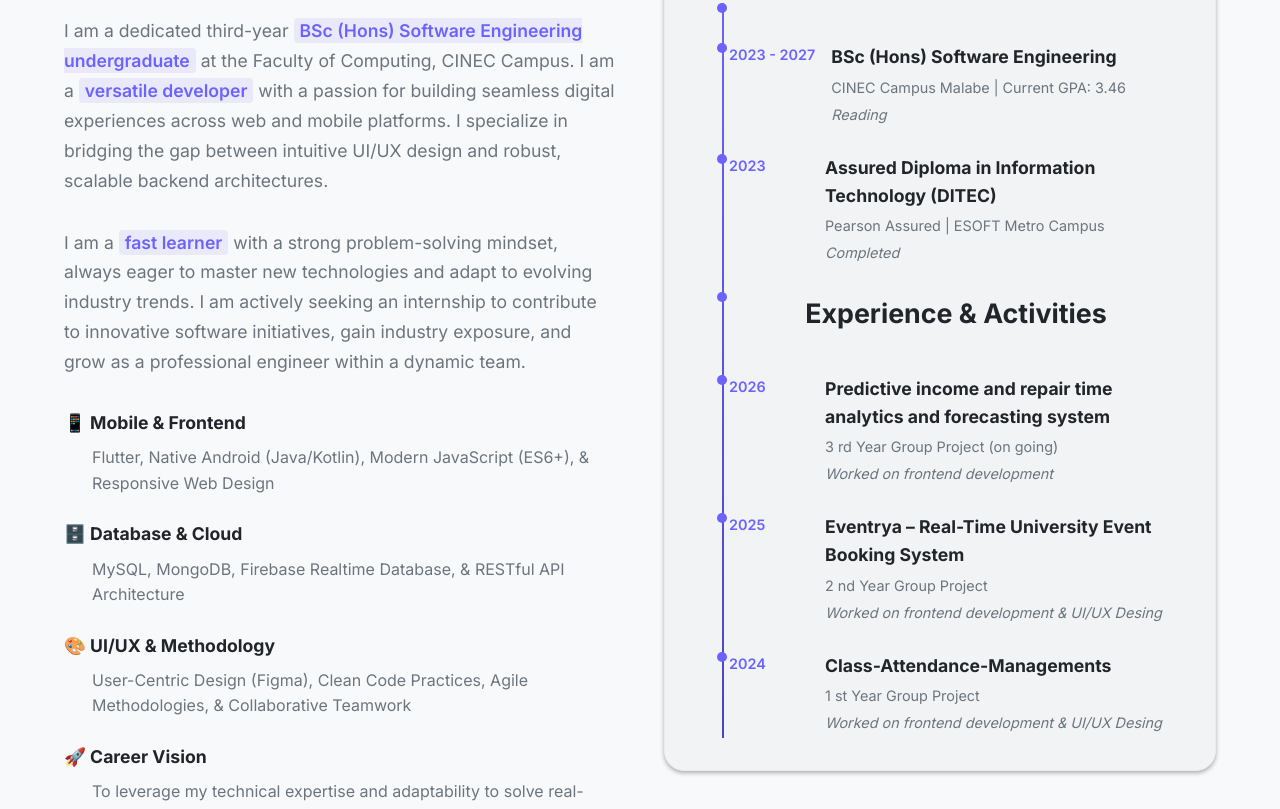
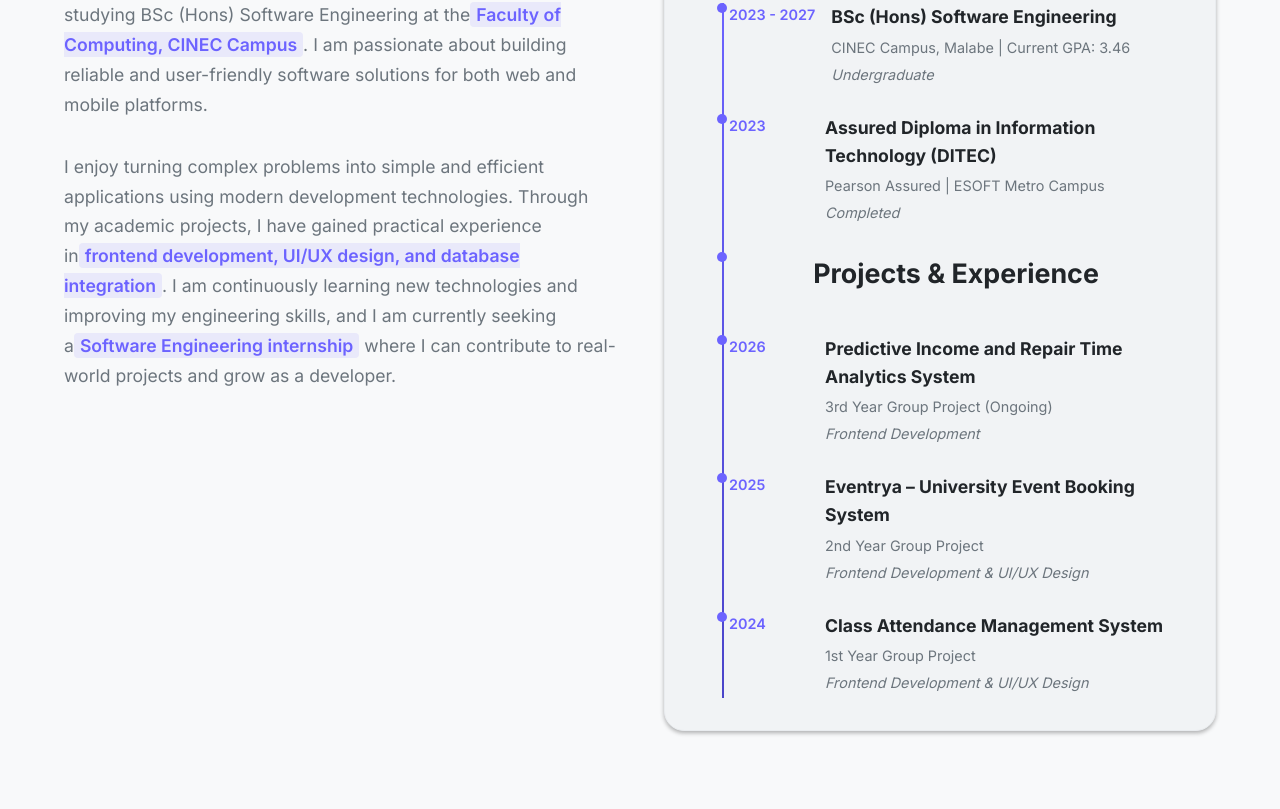
Before and after one commit to mithilamedhavi02-byte/My_portfolio, a React (Create React App) app: page / in a window 1280 px wide. Shown: the part 1084-1893 px from the top of the page. Built offline with nearby package versions, Linux system fonts and the light colour scheme.

Commit message:
update about section

```diff
--- a/src/App.js
+++ b/src/App.js
@@ -238,6 +238,11 @@ const HeroSection = ({ onDownloadCV }) => {
 
 
 
+
+
+
+
+
 // ==================== About Section ====================
 const AboutSection = ({ onDownloadCV }) => {
   return (
@@ -249,67 +254,51 @@ const AboutSection = ({ onDownloadCV }) => {
             About Me
           </h2>
         </div>
+
         <div className="about-content">
-
-
-
 
           <div className="about-text">
             <div className="about-intro">
-    <h3>Software Engineering Undergraduate | Full-Stack & Mobile Developer</h3>
+              <h3>Software Engineering Undergraduate </h3>
+
 <p>
-      I am a dedicated third-year <span className="highlight">BSc (Hons) Software Engineering undergraduate</span> at the Faculty of Computing, CINEC Campus.
-      I am a <span className="highlight">versatile developer</span> with a passion for building seamless digital experiences across web and mobile platforms.
-      I specialize in bridging the gap between intuitive UI/UX design and robust, scalable backend architectures.
+  I am a motivated <span className="highlight">Software Engineering undergraduate</span>
+  currently studying BSc (Hons) Software Engineering at the
+  <span className="highlight">Faculty of Computing, CINEC Campus</span>.
+  I am passionate about building reliable and user-friendly software solutions
+  for both web and mobile platforms.
 </p>
+
 <p>
-      I am a <span className="highlight">fast learner</span> with a strong problem-solving mindset, always eager to master new technologies
-      and adapt to evolving industry trends. I am actively seeking an internship to contribute to innovative software
-      initiatives, gain industry exposure, and grow as a professional engineer within a dynamic team.
-    </p>
-  </div>
-
-  <div className="about-details">
-    <div className="detail-item">
-      <h4>📱 Mobile & Frontend</h4>
-      <p>Flutter, Native Android (Java/Kotlin), Modern JavaScript (ES6+), & Responsive Web Design</p>
-    </div>
-    <div className="detail-item">
-      <h4>🗄️ Database & Cloud</h4>
-      <p>MySQL, MongoDB, Firebase Realtime Database, & RESTful API Architecture</p>
-    </div>
-    <div className="detail-item">
-      <h4>🎨 UI/UX & Methodology</h4>
-      <p>User-Centric Design (Figma), Clean Code Practices, Agile Methodologies, & Collaborative Teamwork</p>
-    </div>
-    <div className="detail-item">
-      <h4>🚀 Career Vision</h4>
-      <p>To leverage my technical expertise and adaptability to solve real-world problems while evolving into a lead software engineer.</p>
-    </div>
-  </div>
-</div>
+  I enjoy turning complex problems into simple and efficient applications
+  using modern development technologies. Through my academic projects, I have
+  gained practical experience in
+  <span className="highlight">frontend development, UI/UX design, and database integration</span>.
+  I am continuously learning new technologies and improving my engineering
+  skills, and I am currently seeking a
+  <span className="highlight">Software Engineering internship</span> where I can
+  contribute to real-world projects and grow as a developer.
+</p>       </div>
 
 
+          </div>
 
 
           <div className="about-visual">
             <div className="experience-card">
               <div className="card-header">
-      <h3>Education </h3>
+                <h3>Education</h3>
               </div>
+
               <div className="card-content">
                 <div className="timeline">
-        {/* Education Section */}
-        <div className="timeline-item section-title">
-
-        </div>
 
                   <div className="timeline-item">
                     <div className="timeline-year">2023 - 2027</div>
                     <div className="timeline-content">
                       <h4>BSc (Hons) Software Engineering</h4>
-            <p>CINEC Campus Malabe | Current GPA: 3.46</p>
-            <p className="timeline-note">Reading</p>
+                      <p>CINEC Campus, Malabe | Current GPA: 3.46</p>
+                      <p className="timeline-note">Undergraduate</p>
                     </div>
                   </div>
 
@@ -322,41 +311,42 @@ const AboutSection = ({ onDownloadCV }) => {
                     </div>
                   </div>
 
-        {/* Experience Section */}
                   <div className="timeline-item section-title">
-          <h6>Experience & Activities</h6>
+                    <h6>Projects & Experience</h6>
                   </div>
 
                   <div className="timeline-item">
                     <div className="timeline-year">2026</div>
                     <div className="timeline-content">
-            <h4>Predictive income and repair time analytics and forecasting system</h4>
-            <p>3 rd Year Group Project (on going)</p>
-            <p className="timeline-note">Worked on frontend development</p>
+                      <h4>Predictive Income and Repair Time Analytics System</h4>
+                      <p>3rd Year Group Project (Ongoing)</p>
+                      <p className="timeline-note">Frontend Development</p>
                     </div>
                   </div>
 
                   <div className="timeline-item">
                     <div className="timeline-year">2025</div>
                     <div className="timeline-content">
-            <h4>Eventrya – Real-Time University Event Booking System</h4>
-            <p>2 nd Year Group Project</p>
-            <p className="timeline-note">Worked on frontend development & UI/UX Desing</p>
+                      <h4>Eventrya – University Event Booking System</h4>
+                      <p>2nd Year Group Project</p>
+                      <p className="timeline-note">Frontend Development & UI/UX Design</p>
                     </div>
                   </div>
 
                   <div className="timeline-item">
                     <div className="timeline-year">2024</div>
                     <div className="timeline-content">
-            <h4>Class-Attendance-Managements</h4>
-            <p>1 st Year Group Project</p>
-            <p className="timeline-note">Worked on frontend development & UI/UX Desing</p>
+                      <h4>Class Attendance Management System</h4>
+                      <p>1st Year Group Project</p>
+                      <p className="timeline-note">Frontend Development & UI/UX Design</p>
+                    </div>
+                  </div>
+
                 </div>
               </div>
             </div>
           </div>
-  </div>
-</div>
+
         </div>
       </div>
     </section>
```
Lines whose indentation alone changed are shown as unchanged.
